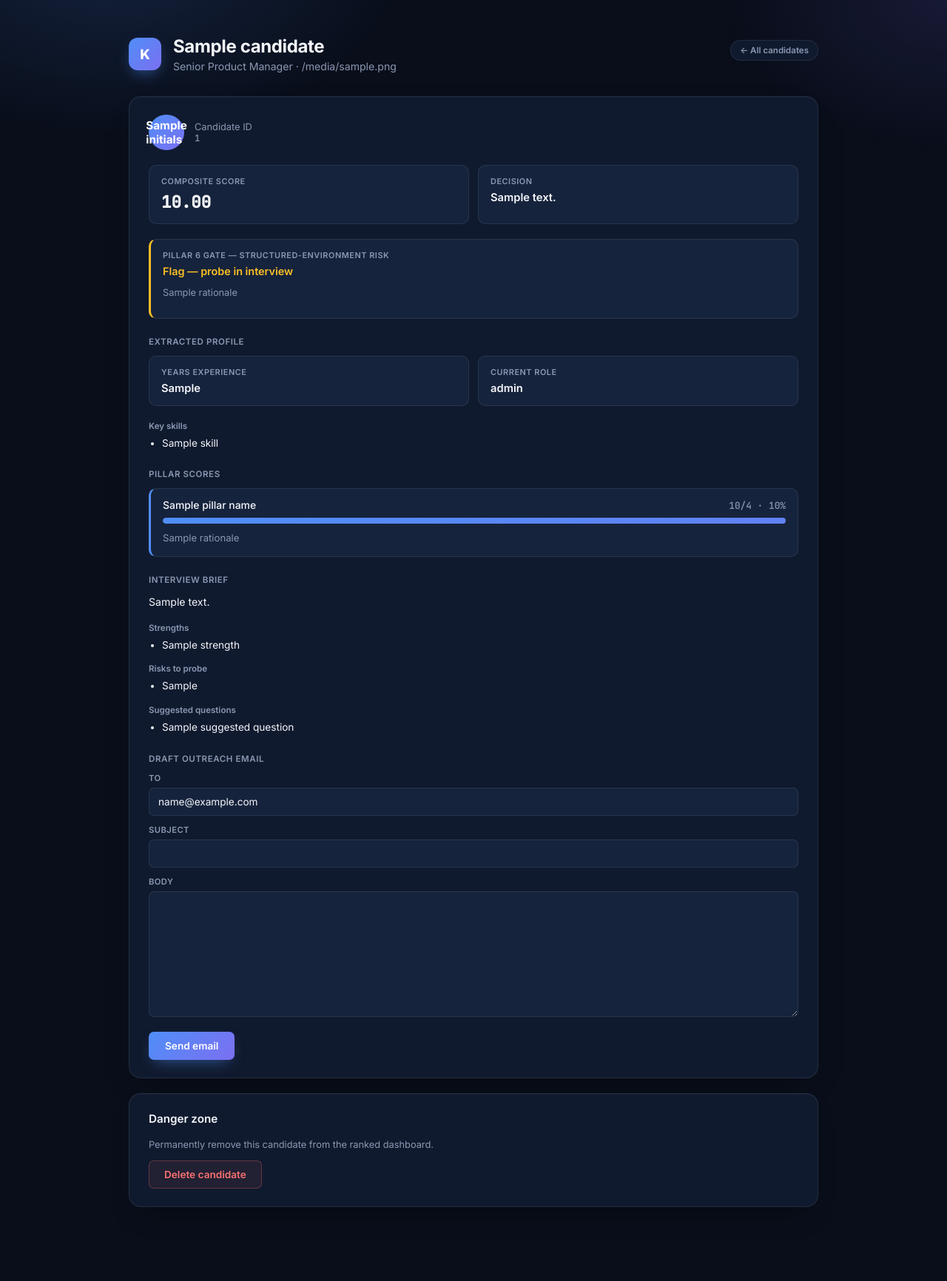
After one commit to Roshan972003/kargo-hiring-dashboard, a Flask app: template templates/candidate.html in a window 1280 px wide. The commit adds this page. Shown: the whole page at 74% size. Run offline with Flask 3, Linux system fonts and the light colour scheme; the template is opened without the code that fills it: most values are stand-ins (such as "Sample title", 1, 10 or a date in 2020).

Commit message:
Add individual candidate pages alongside the combined dashboard
Each candidate now has a standalone, shareable full page at
/candidate/<id> (server-rendered from Postgres) with the same scoring
detail as the slide-over panel - composite score, gate, pillar bars,
extracted profile, interview brief, and an editable/sendable email draft
- plus its own delete action. A 404 page handles missing/deleted ids.

Refactored the confirm-modal/toast system out of app.js into a shared
ui.js + templates/_modal.html partial so both the combined dashboard and
individual pages get the same non-native confirm/delete UX without
duplicating it.

Added a "view full page" link icon next to delete in both the ranked
table rows and the detail panel header, opening the individual page in
a new tab.

Co-Authored-By: Claude Sonnet 5 <noreply@anthropic.com>

```diff
--- a/app.py
+++ b/app.py
@@ -6,13 +6,20 @@ from dotenv import load_dotenv
 
 load_dotenv(override=True)
 
-from flask import Flask, jsonify, render_template, request
+from flask import Flask, abort, jsonify, render_template, request
 
 from ai import AIError, draft_email, score_candidate
 from parsing import ParseError, extract_text
 from redact import redact_resume
 from rubric import DECISION_LABELS, PILLAR_IDS, PILLAR_NAMES, WEIGHTS, compute_composite, decide_band
-from store import add_candidate, delete_all_candidates, delete_candidate, get_all_candidates, update_candidate
+from store import (
+    add_candidate,
+    delete_all_candidates,
+    delete_candidate,
+    get_all_candidates,
+    get_candidate,
+    update_candidate,
+)
 
 PORT = int(os.environ.get("PORT", 5002))
 # Vercel's Serverless Functions cap request bodies at ~4.5MB regardless of this
@@ -24,15 +31,28 @@ app = Flask(__name__)
 app.config["MAX_CONTENT_LENGTH"] = MAX_FILE_SIZE + 256 * 1024
 
 
-@app.route("/")
-def index():
-    meta = {
+def _meta():
+    return {
         "pillar_ids": PILLAR_IDS,
         "pillar_names": PILLAR_NAMES,
         "weights": WEIGHTS,
         "decision_labels": DECISION_LABELS,
     }
-    return render_template("index.html", meta=meta)
+
+
+@app.route("/")
+def index():
+    return render_template("index.html", meta=_meta())
+
+
+@app.route("/candidate/<candidate_id>")
+def candidate_page(candidate_id):
+    candidate = get_candidate(candidate_id)
+    if candidate is None:
+        abort(404)
+    parts = candidate["name"].split()
+    initials = ((parts[0][0] if parts else "") + (parts[1][0] if len(parts) > 1 else "")).upper()
+    return render_template("candidate.html", candidate=candidate, meta=_meta(), initials=initials)
 
 
 @app.route("/api/evaluate", methods=["POST"])
@@ -167,6 +187,13 @@ def send_email():
     return jsonify(candidate=updated)
 
 
+@app.errorhandler(404)
+def not_found(_exc):
+    if request.path.startswith("/api/"):
+        return jsonify(error="Not found."), 404
+    return render_template("404.html"), 404
+
+
 @app.errorhandler(413)
 def too_large(_exc):
     return jsonify(error="File is too large. Maximum size is 4MB."), 413
--- /dev/null
+++ b/static/candidate.js
@@ -0,0 +1,52 @@
+const sendBtn = document.getElementById("send-email-btn");
+const sendError = document.getElementById("send-error");
+const sentNote = document.getElementById("sent-note");
+
+sendBtn.addEventListener("click", async () => {
+  const to = document.getElementById("email-to").value;
+  const subject = document.getElementById("email-subject").value;
+  const body = document.getElementById("email-body").value;
+
+  sendError.classList.add("hidden");
+  sendBtn.disabled = true;
+  const originalLabel = sendBtn.textContent;
+  sendBtn.textContent = "Sending…";
+
+  try {
+    const res = await fetch("/api/send-email", {
+      method: "POST",
+      headers: { "Content-Type": "application/json" },
+      body: JSON.stringify({ candidate_id: window.CANDIDATE_ID, to, subject, body }),
+    });
+    const data = await res.json();
+    if (!res.ok) throw new Error(data.error || "Send failed.");
+
+    sendBtn.textContent = "Re-send";
+    sentNote.textContent = `Sent ${new Date(data.candidate.email_sent_at).toLocaleString()}`;
+    sentNote.classList.remove("hidden");
+    showToast("Email sent.");
+  } catch (err) {
+    sendError.textContent = err.message;
+    sendError.classList.remove("hidden");
+    sendBtn.textContent = originalLabel;
+  } finally {
+    sendBtn.disabled = false;
+  }
+});
+
+document.getElementById("delete-candidate-btn").addEventListener("click", async () => {
+  const ok = await confirmDialog(
+    "Delete candidate?",
+    "This permanently deletes this candidate from the ranked dashboard. This can't be undone."
+  );
+  if (!ok) return;
+
+  try {
+    const res = await fetch(`/api/candidates/${window.CANDIDATE_ID}`, { method: "DELETE" });
+    const data = await res.json();
+    if (!res.ok) throw new Error(data.error || "Delete failed.");
+    window.location.href = "/";
+  } catch (err) {
+    showToast(err.message);
+  }
+});
--- a/static/style.css
+++ b/static/style.css
@@ -79,8 +79,14 @@ body {
   font-weight: 800;
   font-size: 1.15rem;
   color: white;
+  text-decoration: none;
   background: linear-gradient(135deg, var(--accent), var(--accent-2));
   box-shadow: 0 8px 20px -6px rgba(79, 142, 247, 0.55);
+  transition: filter 0.15s;
+}
+
+a.brand-mark:hover {
+  filter: brightness(1.1);
 }
 
 .page-header h1 {
@@ -108,6 +114,13 @@ body {
   border-radius: 999px;
   white-space: nowrap;
   margin-top: 6px;
+  text-decoration: none;
+  transition: border-color 0.15s, color 0.15s;
+}
+
+a.tag:hover {
+  color: var(--text);
+  border-color: var(--panel-border-hover);
 }
 
 /* Panels */
@@ -499,7 +512,14 @@ tbody td {
   gap: 8px;
 }
 
-.row-delete-btn {
+.row-actions {
+  display: flex;
+  align-items: center;
+  gap: 2px;
+  white-space: nowrap;
+}
+
+.row-icon-btn {
   border: none;
   background: transparent;
   color: var(--muted-2);
@@ -511,6 +531,12 @@ tbody td {
   align-items: center;
   justify-content: center;
   transition: color 0.15s, background 0.15s;
+  text-decoration: none;
+}
+
+.row-icon-btn:hover {
+  color: var(--text);
+  background: rgba(255, 255, 255, 0.06);
 }
 
 .row-delete-btn:hover {
--- /dev/null
+++ b/static/ui.js
@@ -0,0 +1,53 @@
+// Shared confirm modal / toast helpers, used on both the main dashboard
+// and individual candidate pages. Requires the #confirm-overlay / #toast
+// markup from templates/_modal.html to be present on the page.
+
+const confirmOverlay = document.getElementById("confirm-overlay");
+const confirmTitle = document.getElementById("confirm-title");
+const confirmBody = document.getElementById("confirm-body");
+const confirmCancel = document.getElementById("confirm-cancel");
+const confirmOk = document.getElementById("confirm-ok");
+const toast = document.getElementById("toast");
+
+let toastTimer = null;
+
+function confirmDialog(title, body) {
+  confirmTitle.textContent = title;
+  confirmBody.textContent = body;
+  confirmOverlay.classList.remove("hidden");
+
+  return new Promise((resolve) => {
+    function cleanup(result) {
+      confirmOverlay.classList.add("hidden");
+      confirmOk.removeEventListener("click", onOk);
+      confirmCancel.removeEventListener("click", onCancel);
+      confirmOverlay.removeEventListener("click", onOverlay);
+      resolve(result);
+    }
+    function onOk() {
+      cleanup(true);
+    }
+    function onCancel() {
+      cleanup(false);
+    }
+    function onOverlay(e) {
+      if (e.target === confirmOverlay) cleanup(false);
+    }
+    confirmOk.addEventListener("click", onOk);
+    confirmCancel.addEventListener("click", onCancel);
+    confirmOverlay.addEventListener("click", onOverlay);
+  });
+}
+
+function showToast(message) {
+  toast.textContent = message;
+  toast.classList.remove("hidden");
+  clearTimeout(toastTimer);
+  toastTimer = setTimeout(() => toast.classList.add("hidden"), 3500);
+}
+
+document.addEventListener("keydown", (e) => {
+  if (e.key === "Escape" && !confirmOverlay.classList.contains("hidden")) {
+    confirmCancel.click();
+  }
+});
--- /dev/null
+++ b/templates/_modal.html
@@ -0,0 +1,12 @@
+  <div id="confirm-overlay" class="overlay hidden">
+    <div class="confirm-modal">
+      <p id="confirm-title" class="confirm-title"></p>
+      <p id="confirm-body" class="confirm-body"></p>
+      <div class="confirm-actions">
+        <button id="confirm-cancel" class="btn-secondary" type="button">Cancel</button>
+        <button id="confirm-ok" class="btn-danger" type="button">Delete</button>
+      </div>
+    </div>
+  </div>
+
+  <div id="toast" class="toast hidden"></div>
--- /dev/null
+++ b/templates/candidate.html
@@ -0,0 +1,148 @@
+<!DOCTYPE html>
+<html lang="en">
+<head>
+  <meta charset="UTF-8" />
+  <meta name="viewport" content="width=device-width, initial-scale=1.0" />
+  <title>{{ candidate.name }} — Kargo Hiring Dashboard</title>
+  <link rel="preconnect" href="https://fonts.googleapis.com" />
+  <link rel="preconnect" href="https://fonts.gstatic.com" crossorigin />
+  <link href="https://fonts.googleapis.com/css2?family=Inter:wght@400;500;600;700;800&family=JetBrains+Mono:wght@500&display=swap" rel="stylesheet" />
+  <link rel="stylesheet" href="{{ url_for('static', filename='style.css') }}" />
+</head>
+<body>
+  <div class="bg-glow"></div>
+
+  <main class="page">
+    <header class="page-header">
+      <div class="brand">
+        <a href="/" class="brand-mark" title="Back to dashboard">K</a>
+        <div>
+          <h1>{{ candidate.name }}</h1>
+          <p>{{ "Product Manager" if candidate.role == "PM" else "Senior Product Manager" }} · {{ candidate.file_name }}</p>
+        </div>
+      </div>
+      <a href="/" class="tag">← All candidates</a>
+    </header>
+
+    <section class="panel">
+      <div class="detail-header-left" style="margin-bottom: 20px;">
+        <span class="avatar" style="width:48px;height:48px;font-size:0.95rem">{{ initials }}</span>
+        <div>
+          <p class="muted" style="margin:0">Candidate ID</p>
+          <p class="muted" style="margin:0;font-family:'JetBrains Mono',monospace;font-size:0.76rem">{{ candidate.id }}</p>
+        </div>
+      </div>
+
+      <div class="stat-grid">
+        <div class="stat-box">
+          <p class="label">Composite score</p>
+          <p class="value">{{ "%.2f"|format(candidate.composite_score) }}</p>
+        </div>
+        <div class="stat-box">
+          <p class="label">Decision</p>
+          <p class="value small">{{ meta.decision_labels[candidate.decision] }}</p>
+        </div>
+      </div>
+
+      <div class="gate-box {{ 'flag' if candidate.gate.status == 'flag' else 'clear' }}">
+        <p class="label">Pillar 6 gate — structured-environment risk</p>
+        <p class="gate-status" style="color: {{ 'var(--amber)' if candidate.gate.status == 'flag' else 'var(--green)' }}">
+          {{ "Flag — probe in interview" if candidate.gate.status == "flag" else "Clear" }}
+        </p>
+        <p class="muted">{{ candidate.gate.rationale }}</p>
+      </div>
+
+      <p class="section-title">Extracted profile</p>
+      <div class="stat-grid">
+        <div class="stat-box">
+          <p class="label">Years experience</p>
+          <p class="value small">{{ candidate.extracted.years_experience if candidate.extracted.years_experience is not none else "—" }}</p>
+        </div>
+        <div class="stat-box">
+          <p class="label">Current role</p>
+          <p class="value small">{{ candidate.extracted.current_role or "—" }}</p>
+        </div>
+      </div>
+      {% if candidate.extracted.key_skills %}
+      <div class="brief-block">
+        <p class="brief-title">Key skills</p>
+        <ul>{% for skill in candidate.extracted.key_skills %}<li>{{ skill }}</li>{% endfor %}</ul>
+      </div>
+      {% endif %}
+
+      <p class="section-title">Pillar scores</p>
+      {% for p in meta.pillar_ids %}
+        {% set s = candidate.pillar_scores[p] %}
+        <div class="pillar-box">
+          <div class="pillar-row">
+            <span class="pillar-name">{{ meta.pillar_names[p] }}</span>
+            <span class="pillar-score">{{ s.score }}/4 · {{ (meta.weights[candidate.role][p] * 100) | round | int }}%</span>
+          </div>
+          <div class="pillar-bar-track"><div class="pillar-bar-fill" style="width:{{ s.score / 4 * 100 }}%"></div></div>
+          <p>{{ s.rationale }}</p>
+        </div>
+      {% endfor %}
+
+      <p class="section-title">Interview brief</p>
+      <p class="brief-summary">{{ candidate.interview_brief.summary }}</p>
+      {% if candidate.interview_brief.strengths %}
+      <div class="brief-block">
+        <p class="brief-title">Strengths</p>
+        <ul>{% for i in candidate.interview_brief.strengths %}<li>{{ i }}</li>{% endfor %}</ul>
+      </div>
+      {% endif %}
+      {% if candidate.interview_brief.risks_to_probe %}
+      <div class="brief-block">
+        <p class="brief-title">Risks to probe</p>
+        <ul>{% for i in candidate.interview_brief.risks_to_probe %}<li>{{ i }}</li>{% endfor %}</ul>
+      </div>
+      {% endif %}
+      {% if candidate.interview_brief.suggested_questions %}
+      <div class="brief-block">
+        <p class="brief-title">Suggested questions</p>
+        <ul>{% for i in candidate.interview_brief.suggested_questions %}<li>{{ i }}</li>{% endfor %}</ul>
+      </div>
+      {% endif %}
+
+      <p class="section-title">Draft outreach email</p>
+      <div class="email-form">
+        <div class="email-field">
+          <label>To</label>
+          <input type="email" id="email-to" placeholder="candidate@email.com" value="{{ candidate.email or '' }}" />
+        </div>
+        <div class="email-field">
+          <label>Subject</label>
+          <input type="text" id="email-subject" value="{{ candidate.email_draft.subject }}" />
+        </div>
+        <div class="email-field">
+          <label>Body</label>
+          <textarea id="email-body">{{ candidate.email_draft.body }}</textarea>
+        </div>
+        <div class="send-row">
+          <button class="btn-primary" id="send-email-btn">{{ "Re-send" if candidate.email_sent else "Send email" }}</button>
+          <span class="sent-note {{ 'hidden' if not candidate.email_sent else '' }}" id="sent-note">
+            {% if candidate.email_sent %}Sent {{ candidate.email_sent_at }}{% endif %}
+          </span>
+        </div>
+        <p class="error hidden" id="send-error"></p>
+      </div>
+    </section>
+
+    <section class="panel">
+      <div class="panel-title-row">
+        <h2>Danger zone</h2>
+      </div>
+      <p class="muted" style="margin: 0 0 14px">Permanently remove this candidate from the ranked dashboard.</p>
+      <button id="delete-candidate-btn" class="btn-danger">Delete candidate</button>
+    </section>
+  </main>
+
+  {% include "_modal.html" %}
+
+  <script>
+    window.CANDIDATE_ID = {{ candidate.id | tojson }};
+  </script>
+  <script src="{{ url_for('static', filename='ui.js') }}"></script>
+  <script src="{{ url_for('static', filename='candidate.js') }}"></script>
+</body>
+</html>
```
Also changed, not shown: static/app.js (+17 -52 lines), store.py (+9 -0 lines), templates/404.html (added, +22 -0 lines), templates/index.html (+2 -12 lines).
